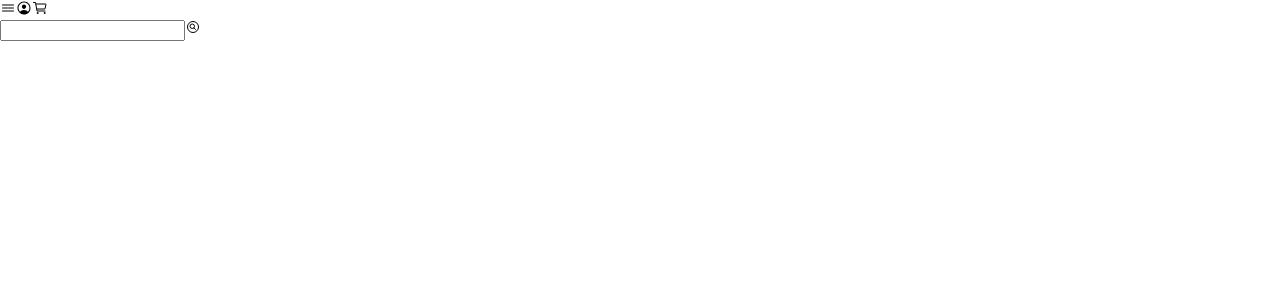
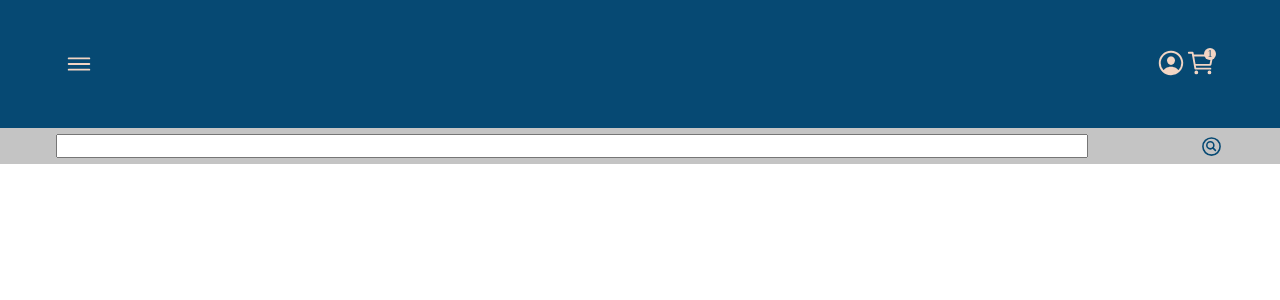
Before and after one commit to JayTStar/projeto14-savant-front, a JavaScript app: page /header-test in a window 1280 px wide. Shown: the top 300 px of the page. Built offline with nearby package versions, Linux system fonts and the light colour scheme.

Commit message:
Layout do Header

```diff
--- a/src/Components/Header.js
+++ b/src/Components/Header.js
@@ -6,8 +6,13 @@ export default function Header(){
             <Top>
                 <ion-icon name="menu-outline"></ion-icon>
                 <Logo></Logo>
-                <ion-icon name="person-circle-outline"></ion-icon>
-                <ion-icon name="cart-outline"></ion-icon>
+                <Right>
+                    <ion-icon name="person-circle-outline"></ion-icon>
+                    <Cart>
+                        <ion-icon name="cart-outline"></ion-icon>
+                        <p>1</p>
+                    </Cart>
+                </Right>
             </Top>
             <Search>
                 <SearchBar></SearchBar>
@@ -19,17 +24,72 @@ export default function Header(){
 
 const Head = styled.header`
     width: 100%;
-    height: 10%;
+    height: 15%;
 `
 const Top = styled.div`
+    width: 100%;
+    height: 70%;
+    background-color: #064973;
 
+    display: flex;
+    align-items: center;
+    justify-content: space-between;
+
+    box-sizing: border-box;
+    padding: 5%;
+
+    ion-icon{
+        font-size: 30px;
+        color: #F2D5C4;
+    }
 `
 const Logo = styled.img`
 
 `
+const Right = styled.div`
+    width:auto;
+    height: auto;
+
+    display: flex;
+`
+const Cart = styled.div`
+    position: relative;
+    p{
+        width: 12px;
+        height: 12px;
+
+        position: absolute;
+        top: 0;
+        right: 0;
+
+        font-size: 10px;
+
+        display: flex;
+        align-items: center;
+        justify-content: center;
+
+        background-color: #F2D5C4;
+        color: #064973;
+
+        border-radius: 50%;
+    }
+`
 const Search = styled.div`
+    width: 100%;
+    height: 30%;
 
+    background-color: #C4C4C4;
+
+    display: flex;
+    align-items: center;
+    justify-content: space-around;
+
+    ion-icon{
+        font-size: 25px;
+        color: #064973;
+    }
 `
 const SearchBar = styled.input`
-
+    width: 80%;
+    height: 50%;
 `
```
